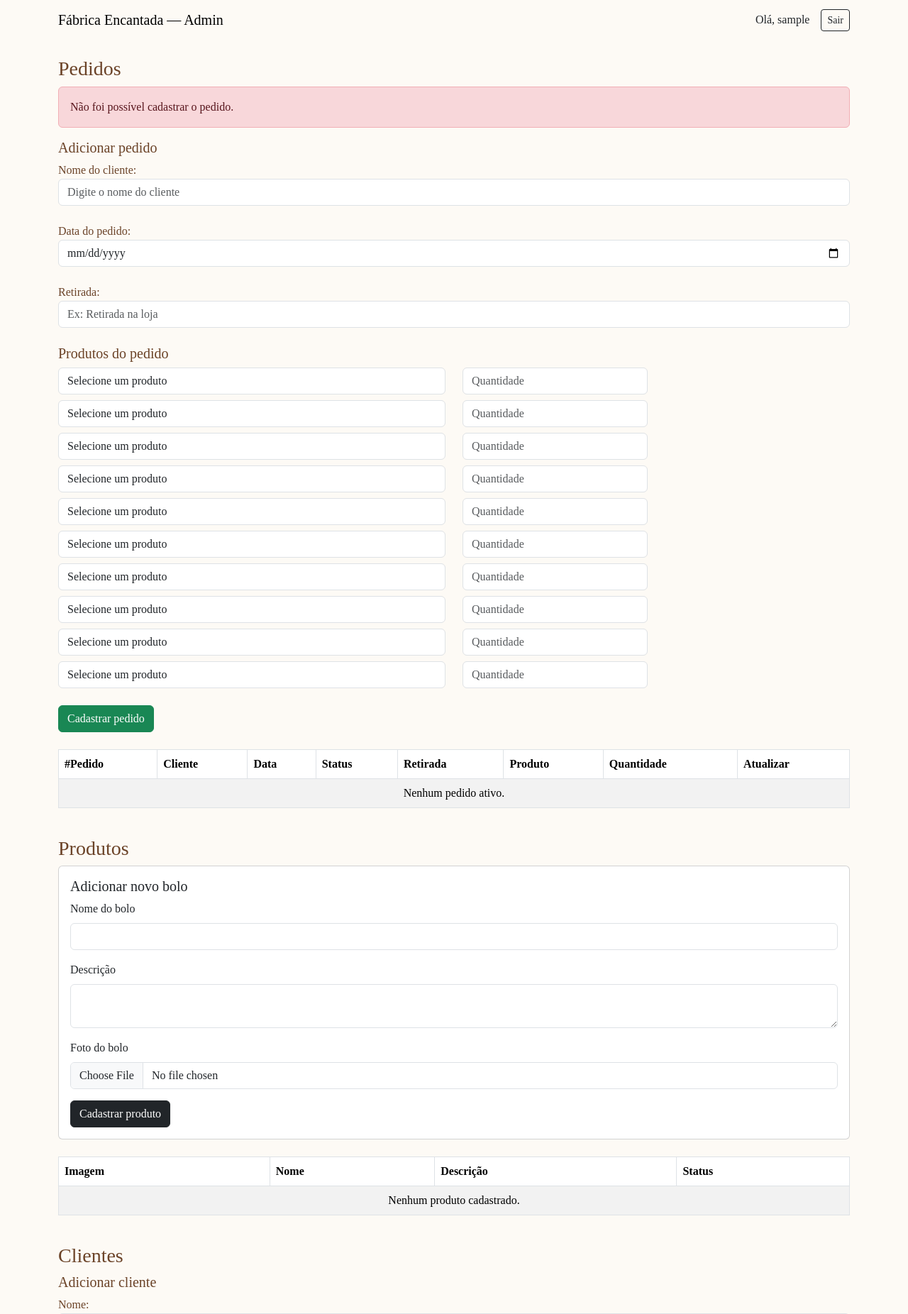
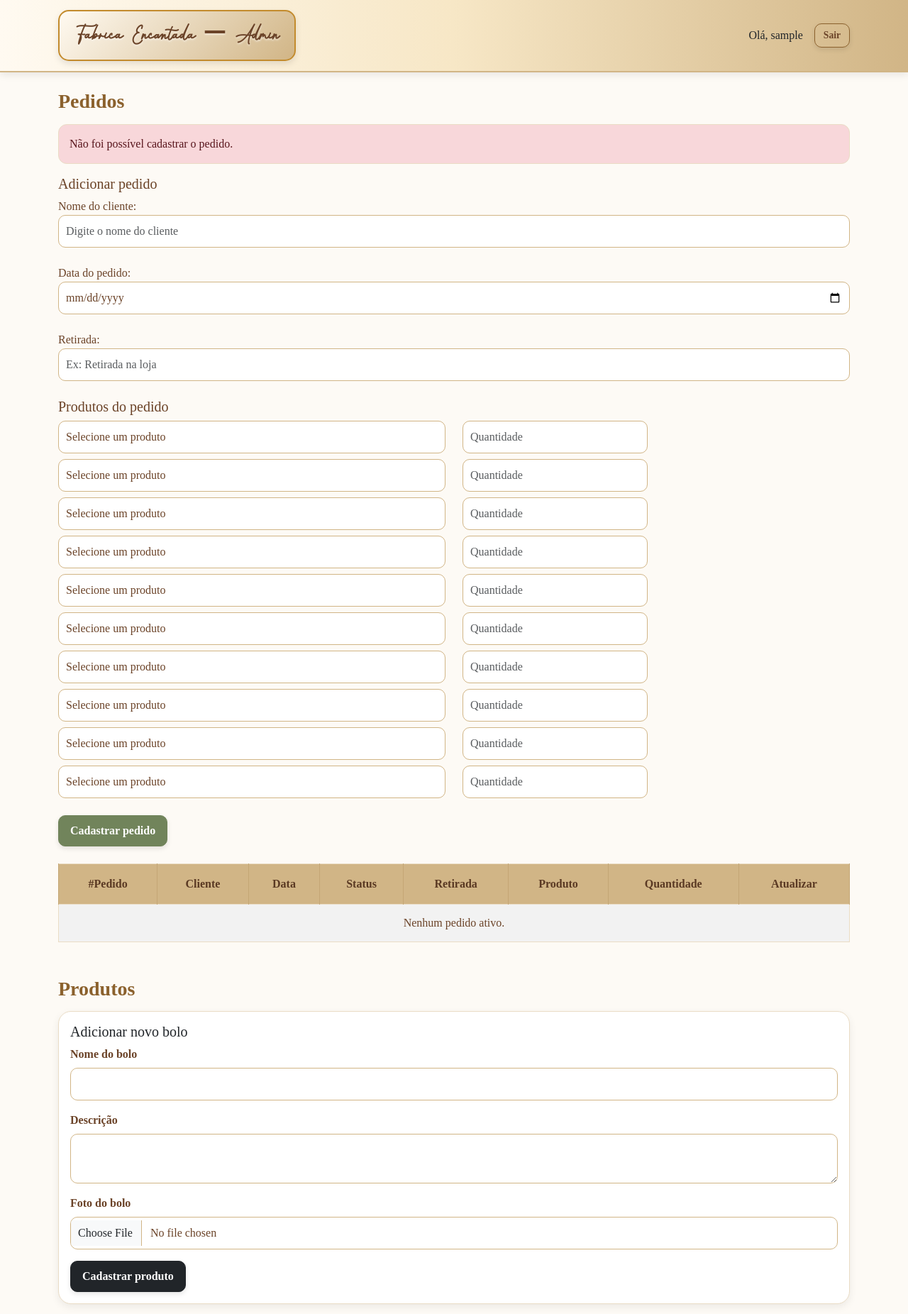
Before and after one commit to Alegretao/Confeitaria, a PHP site: page /pages/painel_admin.php?pedido=erro in a window 1280 px wide. Shown: the top 1852 px of the page at 71% size. Run offline with PHP 8.4, Linux system fonts and the light colour scheme; a user stored in the database is signed in; data comes from the database, SQL or seed files in the repository; data that the repository does not hold is empty.

Commit message:
Refactor CSS styles for admin interface

```diff
--- a/Site-trabalho-main/Site-trabalho-main/css/styleadmin.css
+++ b/Site-trabalho-main/Site-trabalho-main/css/styleadmin.css
@@ -1,68 +1,112 @@
 @font-face {
     font-family: 'Brittany';
-    src: url('../css/fonts/Brittany.ttf');
+    src: url('fonts/Brittany.ttf') format('truetype');
 }
+
+/* CONFIGURAÇÕES GERAIS */
 
 body {
     background-color: #fdfaf5;
     font-family: 'Times New Roman', Times, serif;
     color: #6b4328;
+    margin: 0;
 }
 
-.painel-encantado {
-    min-height: 100vh;
-    padding: 30px;
-    background-color: #fdfaf5;
+/* ==========================================
+   MENU SUPERIOR
+   ========================================== */
+
+.nav-premium {
+    background: linear-gradient(90deg, #fffaf1 0%, #f7e7c6 50%, #d1b586 100%);
+    border-bottom: 2px solid #d1b586;
+    box-shadow: 0 4px 10px rgba(0, 0, 0, 0.08);
+    padding: 14px 30px;
 }
 
-/* TÍTULO PRINCIPAL */
+.nav-premium .navbar-brand {
+    color: #6b4328;
+    font-weight: 700;
+}
 
-.titulo-admin {
+.nav-premium .nav-link {
+    color: #6b4328;
+    font-size: 1rem;
+    font-weight: 500;
+    margin-left: 18px;
+    transition: 0.3s ease;
+}
+
+.nav-premium .nav-link:hover {
+    color: #b8863b;
+}
+
+/* NOME DA CONFEITARIA */
+
+.nav-premium .nome-empresa {
+    display: inline-block;
     background: linear-gradient(135deg, #fffaf1, #d1b586);
     border: 2px solid #c38b2d;
-    border-radius: 18px;
-    padding: 20px 30px;
-    margin: 10px auto 35px;
-    max-width: 650px;
-    text-align: center;
-    box-shadow: 0 5px 15px rgba(0,0,0,0.10);
+    border-radius: 15px;
+    padding: 10px 22px;
+    color: #6b4328;
+    font-family: 'Brittany', cursive;
+    font-size: 2rem;
+    box-shadow: 0 4px 10px rgba(0, 0, 0, 0.10);
+    text-shadow: 0 2px 3px rgba(255, 255, 255, 0.5);
 }
 
-.titulo-admin h1 {
-    font-family: 'Brittany', cursive;
-    font-size: 3.5rem;
+/* BOTÃO SAIR */
+
+.nav-premium .btn-outline-dark {
     color: #6b4328;
-    margin: 0;
-    text-shadow: 0 2px 3px rgba(255,255,255,0.5);
+    border: 1px solid #8b612d;
+    border-radius: 10px;
+    font-weight: bold;
+    transition: 0.3s;
 }
 
-/* TÍTULOS DAS SEÇÕES */
+.nav-premium .btn-outline-dark:hover {
+    background-color: #6b4328;
+    border-color: #6b4328;
+    color: white;
+}
 
-.painel-encantado h2 {
+/* ==========================================
+   ÁREA PRINCIPAL
+   ========================================== */
+
+.container-fluid {
+    padding-top: 30px;
+    padding-bottom: 30px;
+}
+
+h1, h2, h3, h4 {
     color: #8b612d;
-    font-size: 1.8rem;
-    margin-bottom: 20px;
     font-weight: bold;
 }
 
-.painel-encantado h3 {
-    color: #6b4328;
-    font-size: 1.4rem;
+h2 {
+    margin-bottom: 20px;
+}
+
+h3 {
     margin-bottom: 15px;
 }
 
-/* CARDS */
+/* ==========================================
+   CARDS E SEÇÕES
+   ========================================== */
 
-.painel-encantado .card {
-    background-color: #fff;
+.card {
+    background-color: #ffffff;
     border: 1px solid #eadcc5;
     border-radius: 18px;
-    box-shadow: 0 4px 12px rgba(0,0,0,0.07);
+    box-shadow: 0 4px 12px rgba(0, 0, 0, 0.07);
     margin-bottom: 25px;
     overflow: hidden;
 }
 
-.painel-encantado .card-header {
+.card-header {
     background: linear-gradient(90deg, #fffaf1, #f0dfc0);
     color: #6b4328;
     font-weight: bold;
@@ -70,22 +114,24 @@ body {
     padding: 15px;
 }
 
-.painel-encantado .card-body {
+.card-body {
     padding: 22px;
 }
 
-/* TABELAS */
+/* ==========================================
+   TABELAS
+   ========================================== */
 
-.painel-encantado .table {
-    background-color: white;
+.table {
+    background-color: #ffffff;
     border: 1px solid #eadcc5;
+    border-color: #eadcc5;
     border-radius: 12px;
-    overflow: hidden;
     vertical-align: middle;
     margin-bottom: 25px;
 }
 
-.painel-encantado .table thead th {
+.table thead th {
     background-color: #d1b586;
     color: #5a3923;
     font-weight: bold;
@@ -95,25 +141,25 @@ body {
     white-space: nowrap;
 }
 
-.painel-encantado .table tbody td {
+.table tbody td {
     color: #6b4328;
     padding: 14px 12px;
     border-color: #eadcc5;
     vertical-align: middle;
 }
 
-.painel-encantado .table tbody tr:nth-child(even) {
+.table tbody tr:nth-child(even) {
     background-color: #fffaf1;
 }
 
-.painel-encantado .table tbody tr:hover {
+.table tbody tr:hover {
     background-color: #f7ecd8;
     transition: 0.2s;
 }
 
-/* IMAGENS */
+/* IMAGENS NAS TABELAS */
 
-.painel-encantado table img {
+.table img {
     max-width: 85px;
     max-height: 85px;
     object-fit: cover;
@@ -121,130 +167,192 @@ body {
     border: 2px solid #eadcc5;
 }
 
-/* CAMPOS DE FORMULÁRIO */
+/* TABELAS EM TELAS PEQUENAS */
 
-.painel-encantado .form-control,
-.painel-encantado .form-select {
+.table-responsive {
+    border-radius: 12px;
+}
+
+/* ==========================================
+   FORMULÁRIOS
+   ========================================== */
+
+.form-control,
+.form-select {
     border: 1px solid #d1b586;
     border-radius: 10px;
     padding: 10px;
     color: #6b4328;
-    background-color: white;
+    background-color: #ffffff;
 }
 
-.painel-encantado .form-control:focus,
-.painel-encantado .form-select:focus {
+.form-control:focus,
+.form-select:focus {
     border-color: #b8863b;
-    box-shadow: 0 0 0 0.2rem rgba(184,134,59,0.20);
+    box-shadow: 0 0 0 0.2rem rgba(184, 134, 59, 0.20);
 }
 
-/* TODOS OS BOTÕES */
-
-.painel-encantado .btn {
-    border-radius: 10px;
+.form-label {
+    color: #6b4328;
     font-weight: bold;
-    padding: 9px 16px;
-    transition: 0.3s ease;
-    box-shadow: 0 2px 5px rgba(0,0,0,0.08);
+    margin-bottom: 7px;
 }
 
-/* CADASTRAR PEDIDO E PRODUTO / ADICIONAR PEDIDO */
+/* ==========================================
+   TODOS OS BOTÕES
+   ========================================== */
 
-.painel-encantado .btn-primary {
+.btn {
+    border-radius: 10px;
+    padding: 9px 16px;
+    font-weight: bold;
+    transition: 0.3s ease;
+    box-shadow: 0 3px 7px rgba(0, 0, 0, 0.10);
+}
+
+/* CADASTRAR E ADICIONAR */
+
+.btn-primary {
     background-color: #b8863b;
-    border: 1px solid #b8863b;
+    border-color: #b8863b;
     color: #fffaf1;
 }
 
-.painel-encantado .btn-primary:hover {
+.btn-primary:hover,
+.btn-primary:focus {
     background-color: #946a2d;
     border-color: #946a2d;
-    transform: translateY(-2px);
+    color: white;
 }
 
-/* TORNAR DISPONÍVEL */
+/* DISPONÍVEL */
 
-.painel-encantado .btn-success {
+.btn-success {
     background-color: #71845b;
     border-color: #71845b;
     color: white;
 }
 
-.painel-encantado .btn-success:hover {
+.btn-success:hover,
+.btn-success:focus {
     background-color: #596b45;
     border-color: #596b45;
-    transform: translateY(-2px);
+    color: white;
 }
 
-/* TORNAR INDISPONÍVEL E EXCLUIR */
+/* INDISPONÍVEL E EXCLUIR */
 
-.painel-encantado .btn-danger {
+.btn-danger {
     background-color: #a65343;
     border-color: #a65343;
     color: white;
 }
 
-.painel-encantado .btn-danger:hover {
+.btn-danger:hover,
+.btn-danger:focus {
     background-color: #873d30;
     border-color: #873d30;
-    transform: translateY(-2px);
+    color: white;
 }
 
 /* ALTERAR */
 
-.painel-encantado .btn-warning {
+.btn-warning {
     background-color: #d1a24f;
     border-color: #d1a24f;
     color: white;
 }
 
-.painel-encantado .btn-warning:hover {
+.btn-warning:hover,
+.btn-warning:focus {
     background-color: #b8863b;
     border-color: #b8863b;
     color: white;
-    transform: translateY(-2px);
 }
 
-/* STATUS */
+/* BOTÕES MENORES */
 
-.painel-encantado .badge {
+.btn-sm {
+    padding: 6px 12px;
+    font-size: 0.85rem;
+}
+
+/* ==========================================
+   STATUS DOS PEDIDOS E PRODUTOS
+   ========================================== */
+
+.badge {
     padding: 8px 12px;
     border-radius: 8px;
     font-size: 0.85rem;
+    font-weight: bold;
 }
 
-/* ALERTAS */
+/* ==========================================
+   MENSAGENS
+   ========================================== */
 
-.painel-encantado .alert {
+.alert {
     border-radius: 12px;
+    border: 1px solid #eadcc5;
+    padding: 15px;
 }
 
-/* LINKS */
+/* ==========================================
+   LINKS
+   ========================================== */
 
-.painel-encantado a {
+a {
     text-decoration: none;
 }
 
-/* RESPONSIVIDADE */
+/* ==========================================
+   RODAPÉ
+   ========================================== */
+
+footer {
+    background-color: #d1b586;
+    color: #6b4328;
+    padding: 20px;
+    text-align: center;
+}
+
+/* ==========================================
+   RESPONSIVIDADE
+   ========================================== */
 
 @media (max-width: 768px) {
-    .painel-encantado {
+
+    .container-fluid {
         padding: 15px;
     }
 
-    .titulo-admin h1 {
-        font-size: 2.5rem;
+    .nav-premium {
+        padding: 12px 15px;
     }
 
-    .painel-encantado h2 {
+    .nav-premium .nome-empresa {
+        font-size: 1.6rem;
+        padding: 8px 14px;
+    }
+
+    h1 {
+        font-size: 2rem;
+    }
+
+    h2 {
         font-size: 1.5rem;
     }
 
-    .painel-encantado .table {
+    .table {
         font-size: 0.85rem;
     }
 
-    .painel-encantado .btn {
+    .btn {
         margin-bottom: 5px;
     }
+
+    .card-body {
+        padding: 15px;
+    }
 }
```
